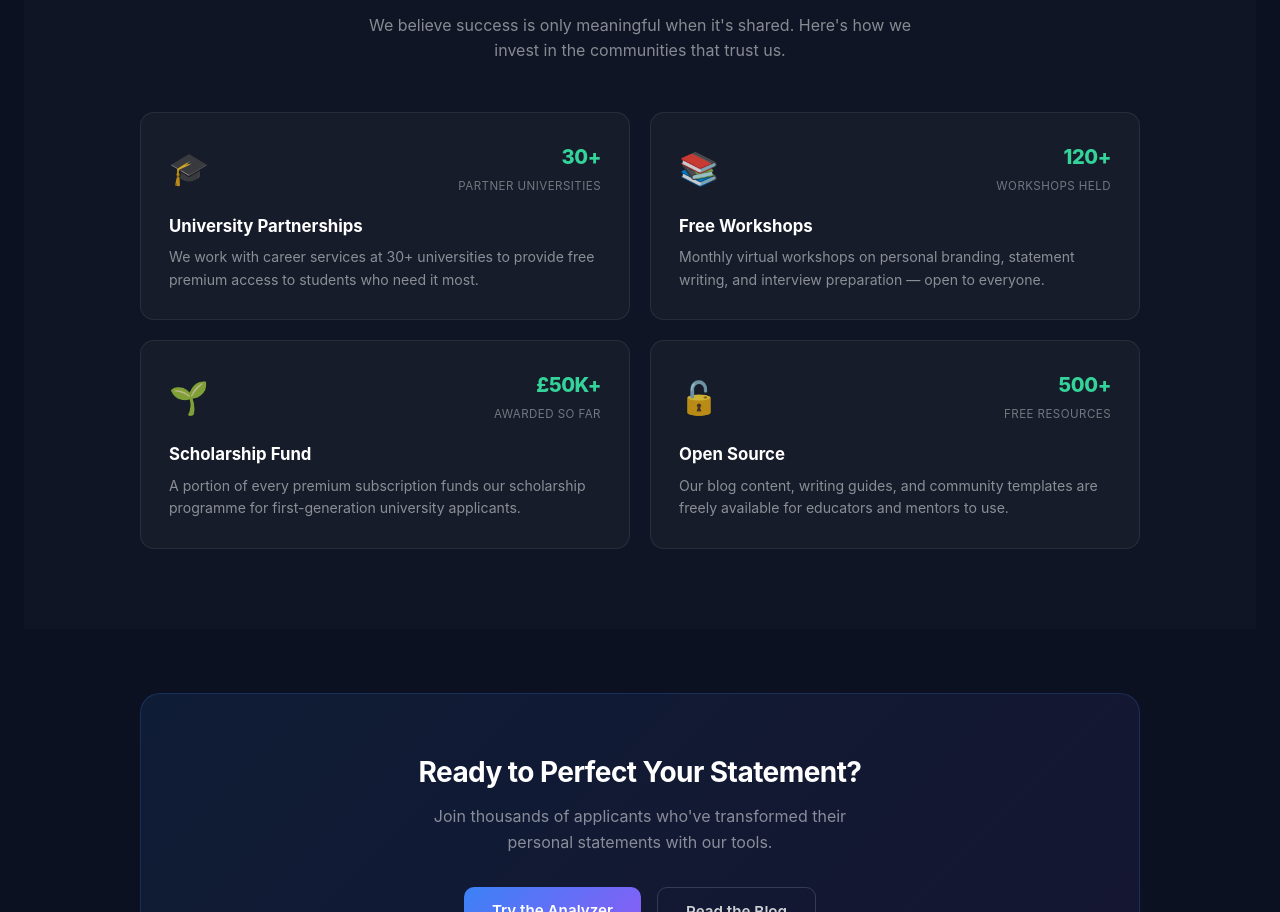
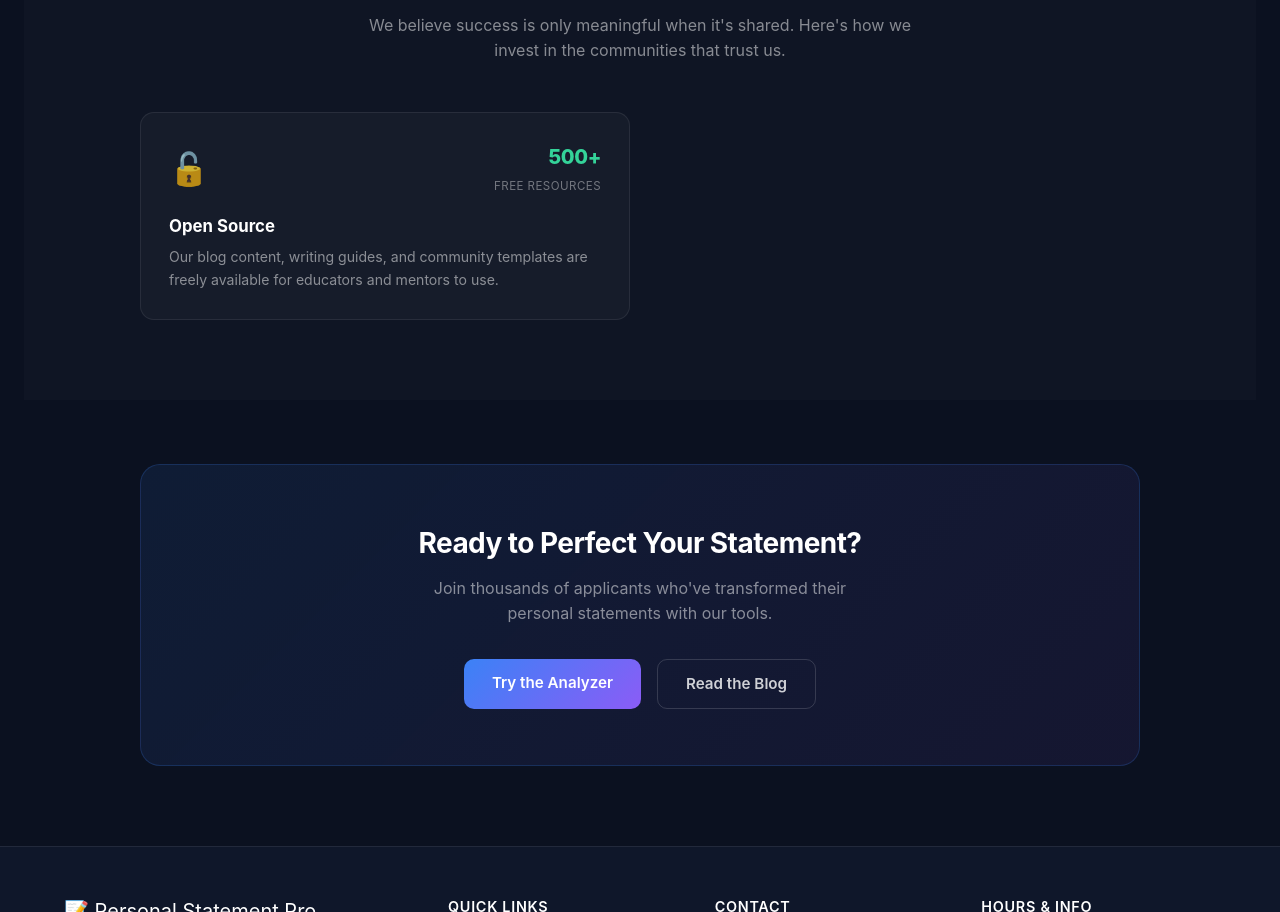
Before and after one commit to diamondfrancis/personalstatement.pro, a Vue app: page /about in a window 1280 px wide. Shown: the part 2573-3485 px from the top of the page. Built offline with nearby package versions, Linux system fonts and the light colour scheme.

Commit message:
Remove University Partnerships, Free Workshops, Scholarship Fund from About page

```diff
--- a/src/views/AboutPage.vue
+++ b/src/views/AboutPage.vue
@@ -48,27 +48,6 @@ const values = [
 ]
 
 const communityEfforts = [
-  {
-    icon: '🎓',
-    title: 'University Partnerships',
-    desc: 'We work with career services at 30+ universities to provide free premium access to students who need it most.',
-    stat: '30+',
-    statLabel: 'partner universities',
-  },
-  {
-    icon: '📚',
-    title: 'Free Workshops',
-    desc: 'Monthly virtual workshops on personal branding, statement writing, and interview preparation — open to everyone.',
-    stat: '120+',
-    statLabel: 'workshops held',
-  },
-  {
-    icon: '🌱',
-    title: 'Scholarship Fund',
-    desc: 'A portion of every premium subscription funds our scholarship programme for first-generation university applicants.',
-    stat: '£50K+',
-    statLabel: 'awarded so far',
-  },
   {
     icon: '🔓',
     title: 'Open Source',
```
